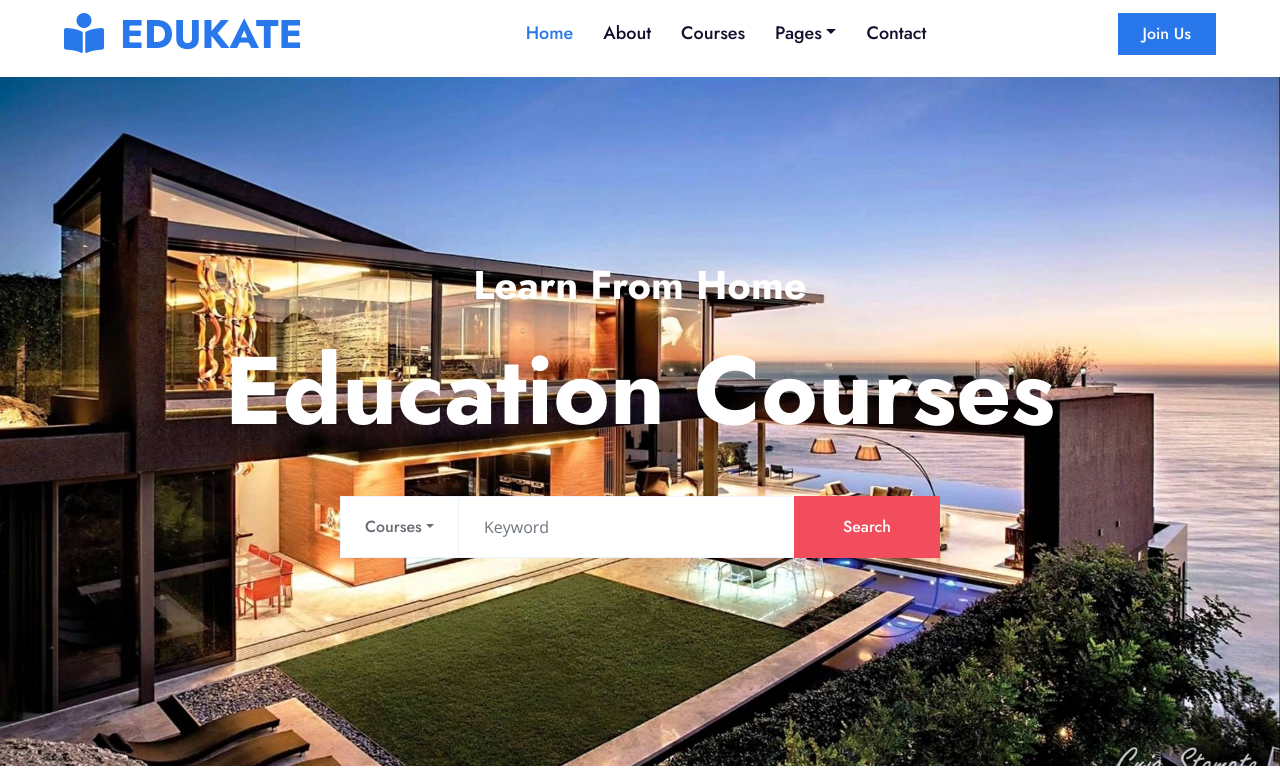
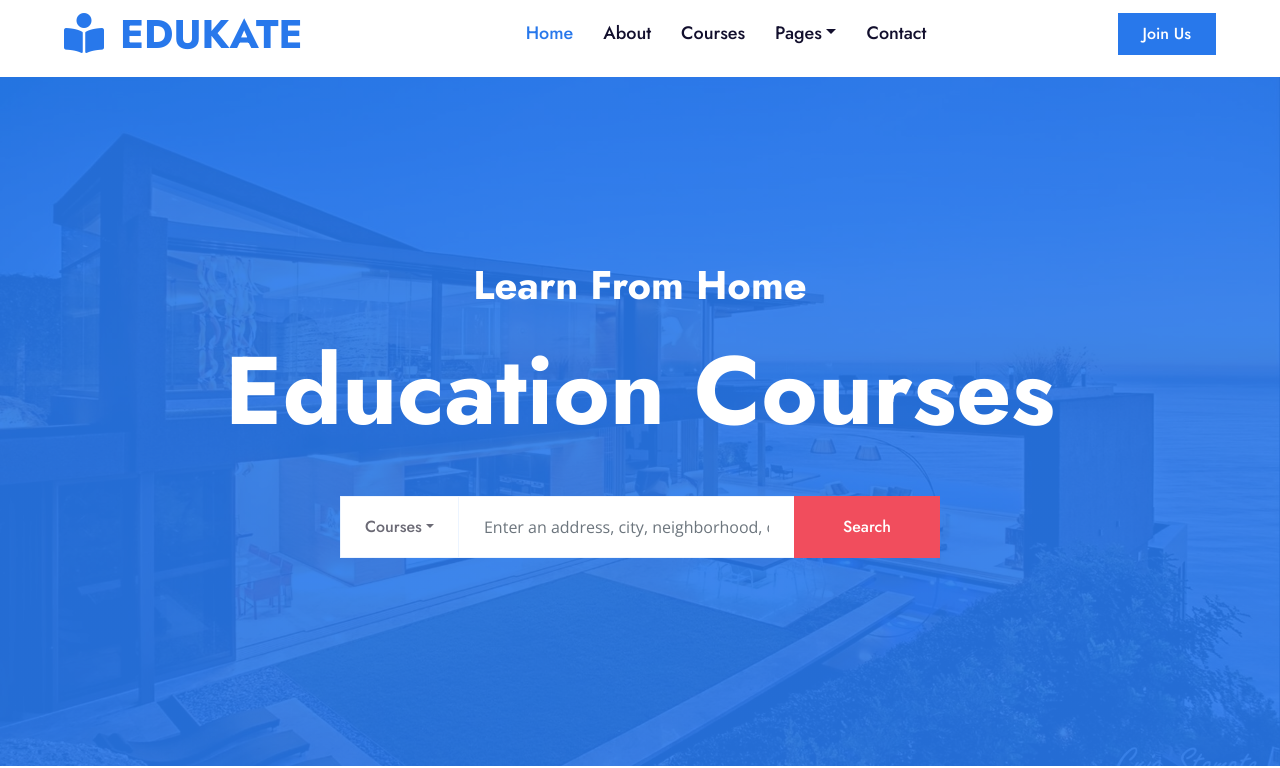
Before and after one commit to bbonifacio-at-mudd/Yillow, a plain HTML site: page index.html in a window 1280 px wide. Shown: the part 50-818 px from the top of the page. Drawn offline with nearby package versions, Linux system fonts and the light colour scheme.

Commit message:
Turned background back & search bar

```diff
--- a/index.html
+++ b/index.html
@@ -108,7 +108,7 @@
                             <a class="dropdown-item" href="#">Courses 3</a>
                         </div>
                     </div>
-                    <input type="text" class="form-control border-light" style="padding: 30px 25px;" placeholder="Keyword">
+                    <input type="text" class="form-control border-light" style="padding: 30px 25px;" placeholder="Enter an address, city, neighborhood, or zip code">
                     <div class="input-group-append">
                         <button class="btn btn-secondary px-4 px-lg-5">Search</button>
                     </div>
--- a/scss/style.scss
+++ b/scss/style.scss
@@ -106,7 +106,7 @@ h6,
 }
 
 .jumbotron {
-    background: linear-gradient(rgba(255, 255, 255, 0), rgba(254, 255, 255, 0)), url(../img/Funny_Default_zillow_image.jpg), no-repeat center center;
+    background: linear-gradient(rgba(40, 120, 235, 0.9), rgba(40, 120, 235, 0.9)), url(../img/Funny_Default_zillow_image.jpg), no-repeat center center;
     background-size: cover;
 }
 
```
Also changed, not shown: css/style.css.
